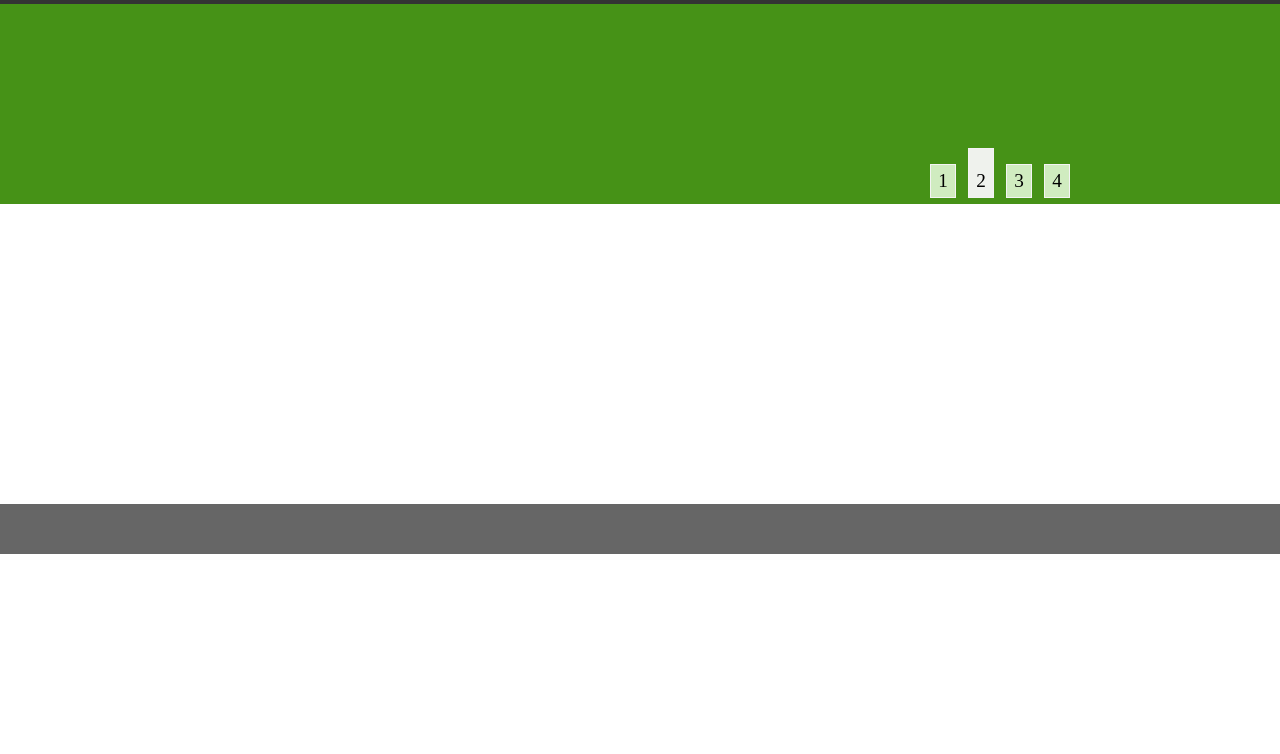
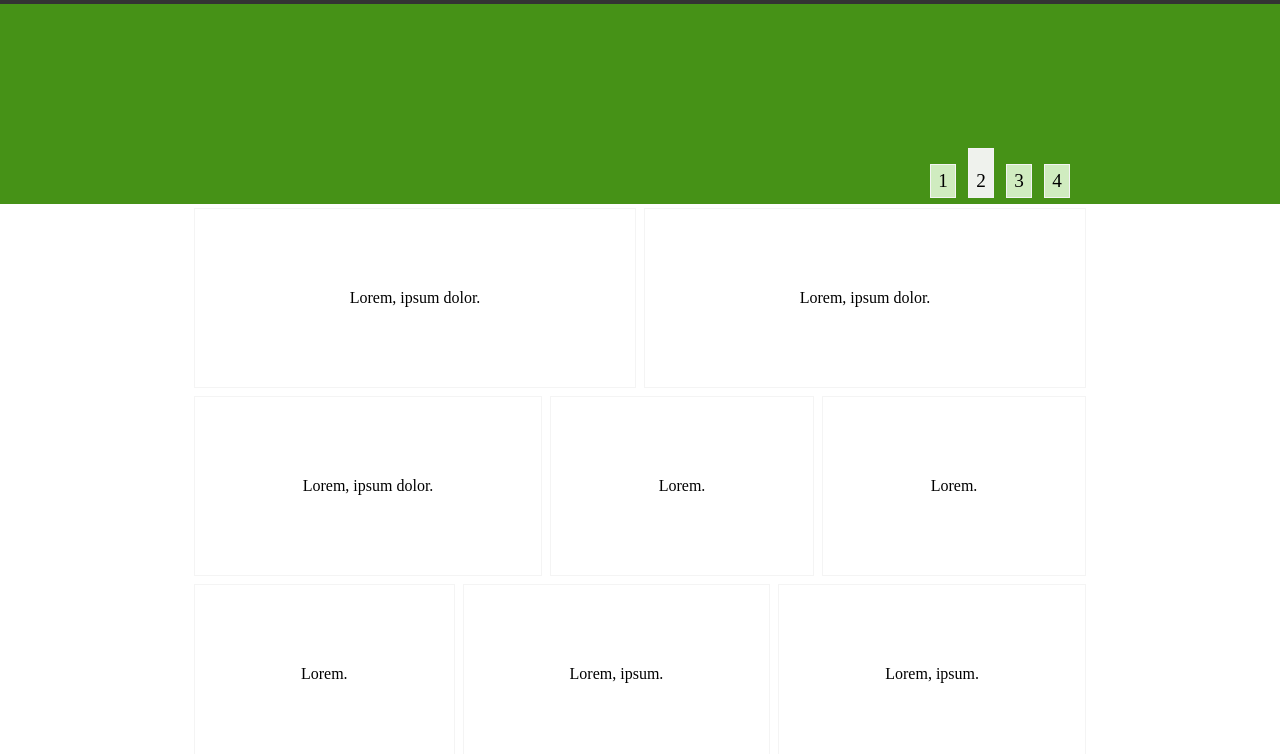
Before and after one commit to z1016419598/layout, a plain HTML site: page index.html in a window 1280 px wide. Shown: the part 46-800 px from the top of the page. Drawn offline with Linux system fonts and the light colour scheme.

Commit message:
'完成'

```diff
--- a/index.html
+++ b/index.html
@@ -31,23 +31,23 @@
 			margin-left: 1rem;
 			font-size: 2rem;
 		}
-		.nav{
+		.bnner{
 			width: auto;
 			height: 200px;
 			background-color: hsl(97,73%,33%);
 		}
-		.nav>div{
+		.bnner>div{
 			width: 900px;
 			height: 200px;
 			margin: 0 auto;
 			position: relative;
 		}
-		.nav .selector{
+		.bnner .selector{
 			position: absolute;
 			bottom: 6px;
 			right: 20px;
 		}
-		.nav .selector li{
+		.bnner .selector li{
 			display: inline-block;
 			background-color: hsl(99,54%,84%);
 			width: 1.5rem;
@@ -59,15 +59,28 @@
 			vertical-align: bottom;
 
 		}
-		.nav .selector .active{
+		.bnner .selector .active{
 			height: 3rem;
 			line-height: 4rem;
 			background-color: hsl(98,15%,94%);
 		}
 		.content{
 			width: auto;
-			height: 300px;
 			background-color: hsl(0,0%,100%);
+		}
+		.content{
+			display: flex;
+			flex-flow:row wrap;
+			width: 900px;
+			margin: 0 auto;
+		}
+		.content article{
+			flex-grow: 1;
+			margin: 4px;
+			padding: 80px;
+			box-sizing: border-box;
+			text-align: center;
+			border: 1px solid #F4F4F4;
 		}
 		.footer{
 			width: auto;
@@ -76,15 +89,15 @@
 		}
 	</style>
 	<body>
-		<div class="header">
+		<header class="header">
 			<div>
 			<h1 class="logo">logo</h1>
 			<a>Github</a>
 			<a>Register</a>
 			<a>Login</a>
 			</div>
-		</div>
-		<div class="nav">
+		</header>
+		<section class="bnner">
 			<div>
 			<ul class="selector">
 				<li>1</li>
@@ -93,8 +106,18 @@
 				<li>4</li>
 			</ul>
 			</div>
-		</div>
-		<div class="content"></div>
-		<div class="footer"></div>
+		</section>
+		<main class="content">
+			<article>Lorem, ipsum dolor.</article>
+			<article>Lorem, ipsum dolor.</article>
+			<article>Lorem, ipsum dolor.</article>
+			<article>Lorem.</article>
+			<article>Lorem.</article>
+			<article>Lorem.</article>
+			<article>Lorem, ipsum.</article>
+			<article>Lorem, ipsum.</article>
+			<article>Lorem, ipsum.</article>
+		</main>
+		<footer class="footer"></footer>
 	</body>
 </html>
```
